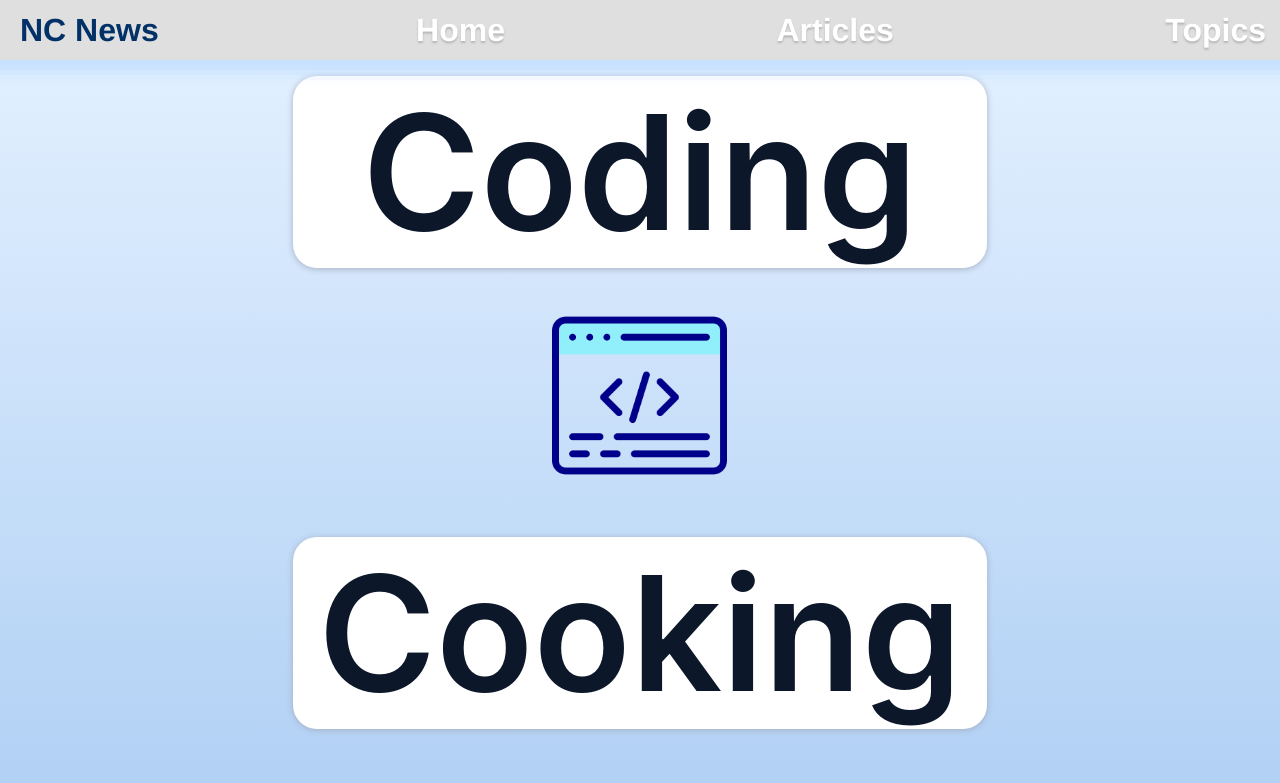
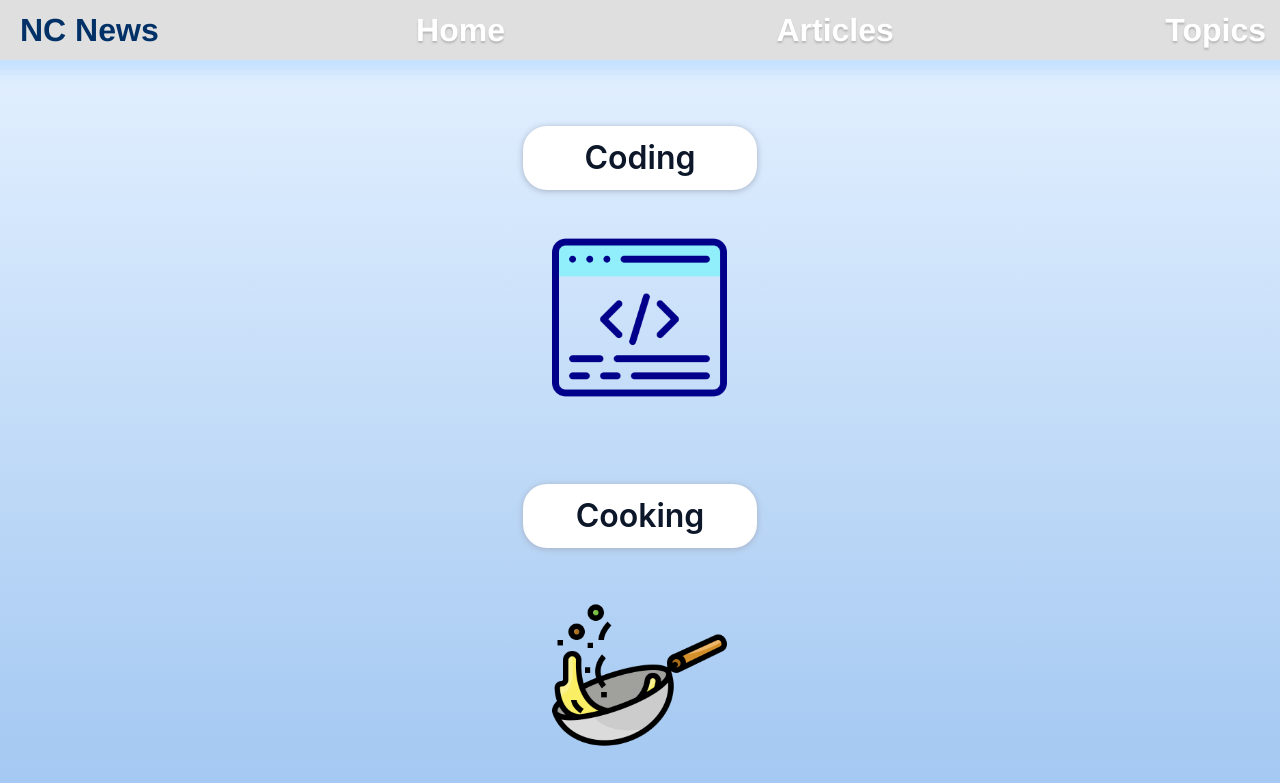
Before and after one commit to jesswils/FE-NC-News, a React (Create React App) app: page /topics in a window 1280 px wide. Shown: the top 783 px of the page. Built offline with nearby package versions, Linux system fonts and the light colour scheme.

Commit message:
Amend css for 1170px media query

```diff
--- a/src/App.css
+++ b/src/App.css
@@ -375,13 +375,6 @@ ul.nav {
 	background: linear-gradient(#b4d7fe63, #0265d67c);
 }
 
-.topics-header {
-	text-align: center;
-	text-transform: capitalize;
-	font-family: 'Open Sans', sans-serif;
-	font-weight: bold;
-}
-
 .topic-links-outer {
 	display: flex;
 	text-align: center;
@@ -729,6 +722,56 @@ ul.nav {
 		text-align: center;
 		padding-bottom: 1%;
 	}
+
+	.topics {
+		background: linear-gradient(#b4d7fe63, #0265d67c);
+	}
+
+	.topic-links-outer {
+		display: flex;
+		text-align: center;
+		padding-top: 1em;
+	}
+
+	.topic-links-inner {
+		margin: auto;
+	}
+
+	.topic-links {
+		display: grid;
+		background-color: #fff;
+		border: 0 solid #e2e8f0;
+		border-radius: 1.5rem;
+		box-sizing: border-box;
+		color: #0d172a;
+		cursor: pointer;
+		font-size: 2em;
+		font-family: 'Basier circle', -apple-system, system-ui, 'Segoe UI', Roboto,
+			'Helvetica Neue', Arial, 'Noto Sans', sans-serif, 'Apple Color Emoji',
+			'Segoe UI Emoji', 'Segoe UI Symbol', 'Noto Color Emoji';
+		font-weight: 600;
+		line-height: 1;
+		padding: 1rem 1.6rem;
+		margin: 50px 0px 0px 0px;
+		text-align: center;
+		text-decoration: none #0d172a solid;
+		text-decoration-thickness: auto;
+		transition: all 0.1s cubic-bezier(0.4, 0, 0.2, 1);
+		box-shadow: 0px 1px 6px rgb(166, 175, 195);
+		user-select: none;
+		-webkit-user-select: none;
+		touch-action: manipulation;
+	}
+
+	.topic-links:hover {
+		background-color: #013167;
+		color: #fff;
+	}
+
+	.topic-icon {
+		height: 175px;
+		margin-bottom: 25px;
+	}
 }
 
 @media screen and (max-width: 770px) {
```
